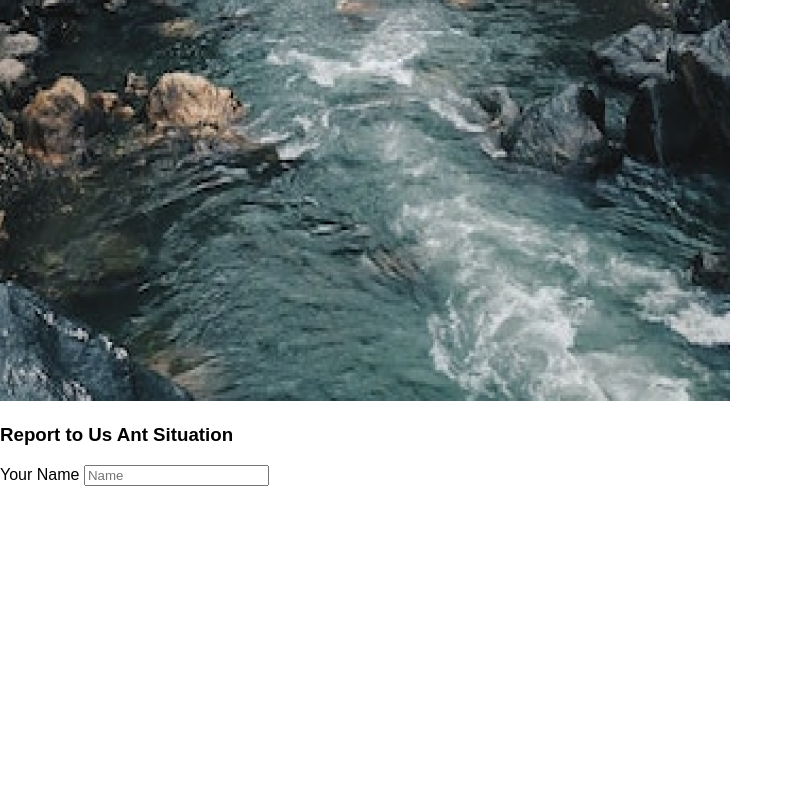
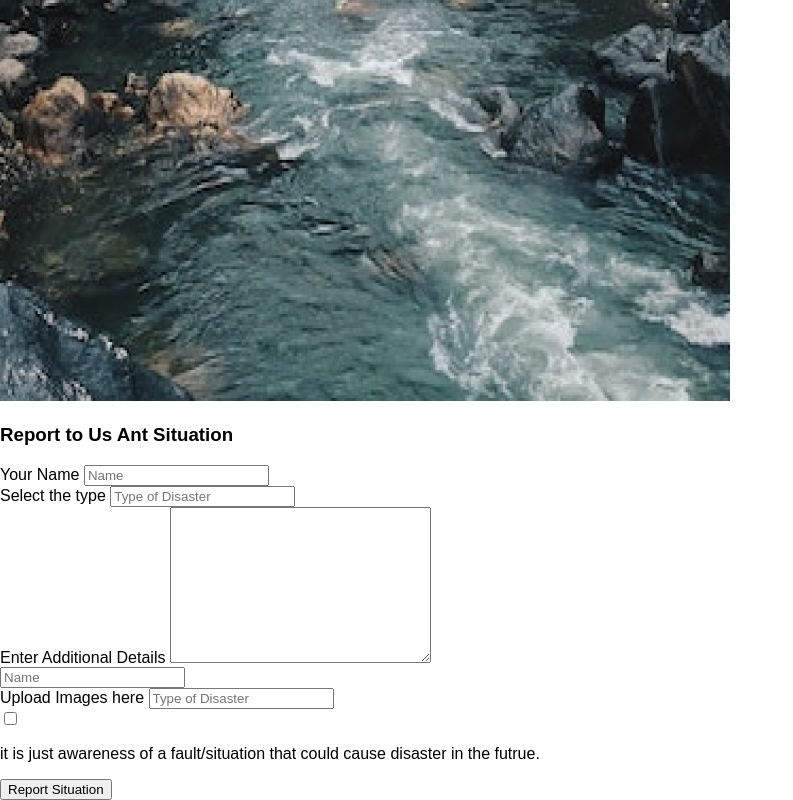
Before and after one commit to astrotolu/FORESCUE, a plain HTML site: page index.html in a window 1280 px wide. Shown: the part 2645-3445 px from the top of the page, without its empty margins (0-793 px from the left). Before the commit the page ends 3131 px from the top, so only its background shows below. Drawn offline with Linux system fonts and the light colour scheme.

Commit message:
Added more staructure index.html

```diff
--- a/index.html
+++ b/index.html
@@ -80,8 +80,35 @@
                 <div>
                     <h3>Report to <span>Us Ant Situation</span></h3>
                     <form action="">
-                        <label for="name">Your Name</label>
-                        <input type="text" placeholder="Name">
+                        <div>
+                            <label for="name">Your Name</label>
+                            <input type="text" placeholder="Name">
+                        </div>
+                        <div>
+                            <label for="name">Select the type</label>
+                            <input type="text" placeholder="Type of Disaster">
+                        </div>
+                        <div>
+                            <label for="details">Enter Additional Details</label>
+                            <textarea name="" id="" cols="30" rows="10"></textarea>
+                        </div>
+                        <div>
+                            <input type="text" placeholder="Name">
+                        </div>
+                        <div>
+                            <label for="name">Upload Images here</label>
+                            <input type="text" placeholder="Type of Disaster">
+                        </div>
+                        <div>
+                            <input type="checkbox">
+                            <span>
+                                <p>it is just awareness of a fault/situation that could cause disaster in the futrue.
+                                </p>
+                            </span>
+                        </div>
+                        <div>
+                            <button type="submit">Report Situation</button>
+                        </div>
                     </form>
                 </div>
             </div>
```
